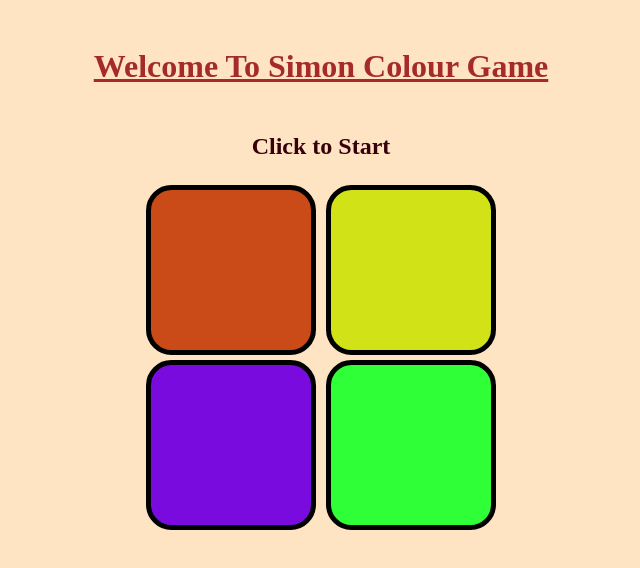
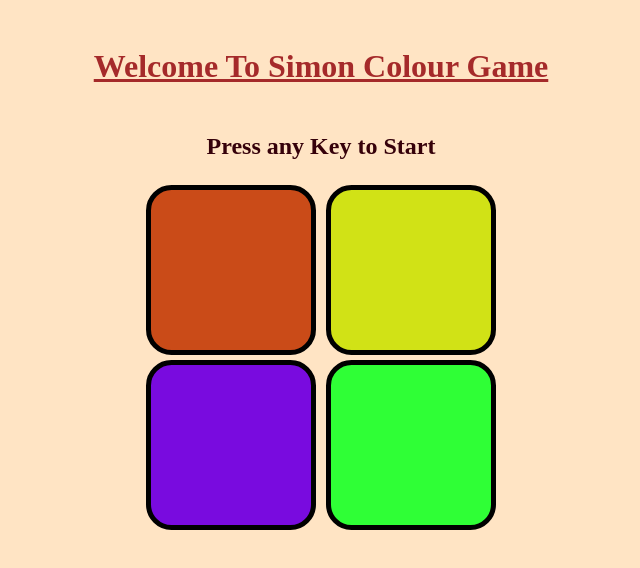
Before and after one commit to DhruvGupta130/simongame, a plain HTML site: page index.html in a window 1280 px wide. Shown: the whole page, without its empty margins (319-959 px from the left). Drawn offline with Linux system fonts and the light colour scheme.

Commit message:
Update index.html

```diff
--- a/index.html
+++ b/index.html
@@ -8,7 +8,7 @@
 </head>
 <body>
     <h1>Welcome To Simon Colour Game</h1>
-    <h2>Click to Start</h2>
+    <h2>Press any Key to Start</h2>
     <div class="boxes">
        <div class="one">
             <div class="box red" id="red" type="button">
```
